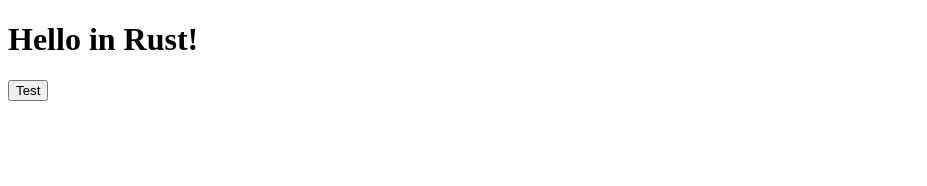
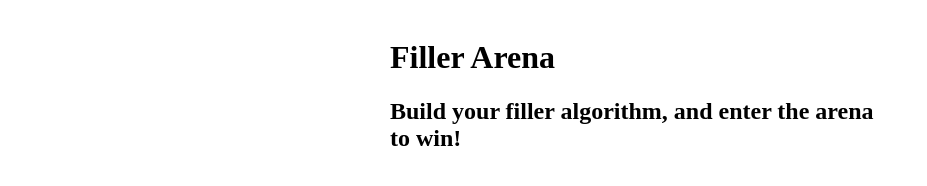
Before and after one commit to Caruychen/42Hive-Filler, a plain HTML site: page visualizer/filler-app/index.html in a window 1280 px wide. Shown: the whole page, without its empty margins (0-927 px from the left). Drawn offline with Linux system fonts and the light colour scheme.

Commit message:
start styling page

```diff
--- /dev/null
+++ b/visualizer/filler-app/filler.css
@@ -0,0 +1,6 @@
+.content {
+	max-width: 500px;
+	margin: auto;
+	background: white;
+	padding: 10px;
+}
--- a/visualizer/filler-app/index.html
+++ b/visualizer/filler-app/index.html
@@ -4,11 +4,16 @@
   <meta charset="UTF-8">
   <meta http-equiv="X-UA-Compatible" content="IE=edge">
   <meta name="viewport" content="width=device-width, initial-scale=1.0">
-  <title>Filler Visualizer</title>
+  <title>Filler</title>
+  <link rel="stylesheet" href="filler.css">
 </head>
 <body>
-	<h1>Hello in Rust!</h1>
-	<button onclick="testme()">Test</button>
+	<div class="content">
+		<h1>Filler Arena</h1>
+		<h2>Build your filler algorithm, and enter the arena to win!<h2>
+		<div class="grid-container">
+		</div>
+	</div>
 	<script src="js/index.js"></script>
 </body>
 </html>
```
